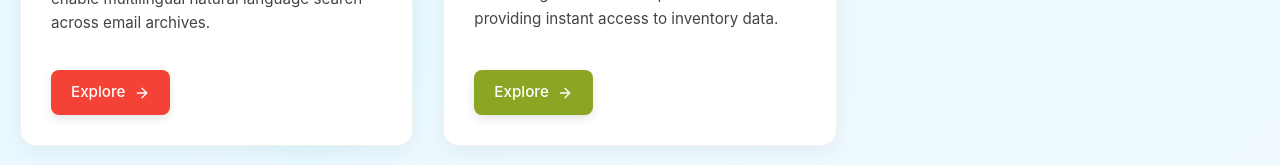
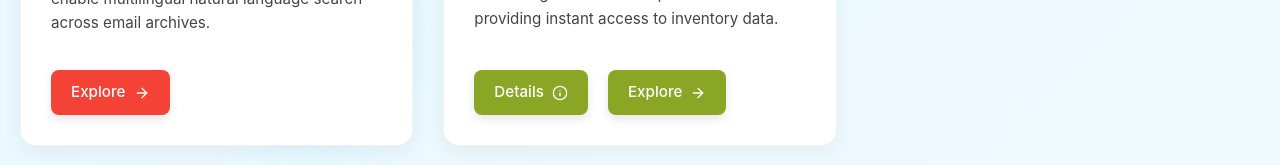
Before and after one commit to smlogsubramani/UnlimitedCopilot, a React (Create React App) app: page /usecase in a window 1280 px wide. Shown: the part 2038-2203 px from the top of the page. Built offline with nearby package versions, Linux system fonts and the light colour scheme.

Commit message:
Update Usecase.jsx

```diff
--- a/src/Pages/Usecase.jsx
+++ b/src/Pages/Usecase.jsx
@@ -718,7 +718,7 @@ const UseCase = () => {
                   <p className="product-description">{product.description}</p>
                 </div>
                 <div className="product-buttons">
-                  {["04", "05", "06", "07", "08"].includes(product.id) && (
+                  {["04", "05", "06", "07", "08","11"].includes(product.id) && (
                     <button
                       className="product-button"
                       style={{backgroundColor: product.color, border: 'none'}}
@@ -733,7 +733,7 @@ const UseCase = () => {
                     onClick={() => {
                       console.log("Explore button clicked for:", product.title, "Navigating to:", product.link);
                       window.scrollTo(0, 0);
-                      if (["04", "05", "06", "07", "08"].includes(product.id)) {
+                      if (["04", "05", "06", "07", "08","11"].includes(product.id)) {
                         window.location.assign(product.link);
                       } else {
                         const { icon, ...serializableProduct } = product;
```
